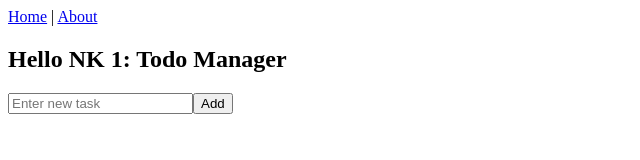
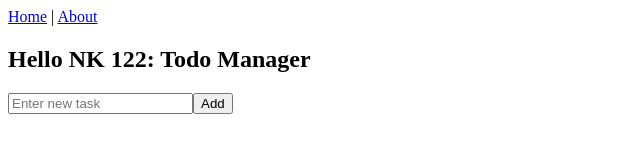
Before and after one commit to nknikhikasar/To-Do-Manager, a Vue app: page /To-Do-Manager/dev in a window 1280 px wide. Shown: the top 160 px of the page, without its empty margins (0-640 px from the left). Built offline with nearby package versions, Linux system fonts and the light colour scheme.

Commit message:
add protection rule

```diff
--- a/src/pages/Home.vue
+++ b/src/pages/Home.vue
@@ -7,7 +7,7 @@ const todoStore = useTodoStore()
 </script>
 
 <template>
-  <h2>Hello NK 1: Todo Manager</h2>
+  <h2>Hello NK 122: Todo Manager</h2>
   <AddTodo />
   <ul>
     <TodoItem
```
